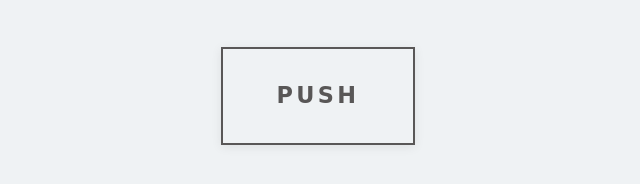
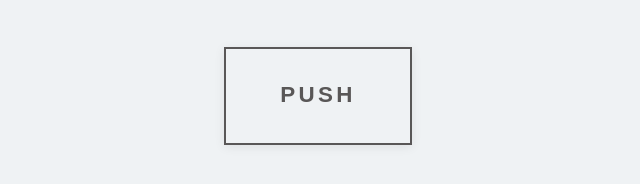
Before and after one commit to haruka-sano/designofficesano, a plain HTML site: page index.html in a window 1280 px wide. Shown: the part 454-638 px from the top of the page, 322-962 px from the left. Drawn offline with nearby package versions, Linux system fonts and the light colour scheme; a web font is replaced by a local one.

Commit message:
[btfontchange]

```diff
--- a/css/style.css
+++ b/css/style.css
@@ -270,7 +270,7 @@ Clones Effect
 	font-size: 1.7rem !important;
 }
 .clones-transition .cd-btn {
-	font-family: 'VL Gothic', cursive;
+	font-family: "Meiryo", メイリオ, Osaka, "MS PGothic", arial, helvetica, sans-serif;
 	border: #595757 2px solid;
 	color: #595757;
 }
```
